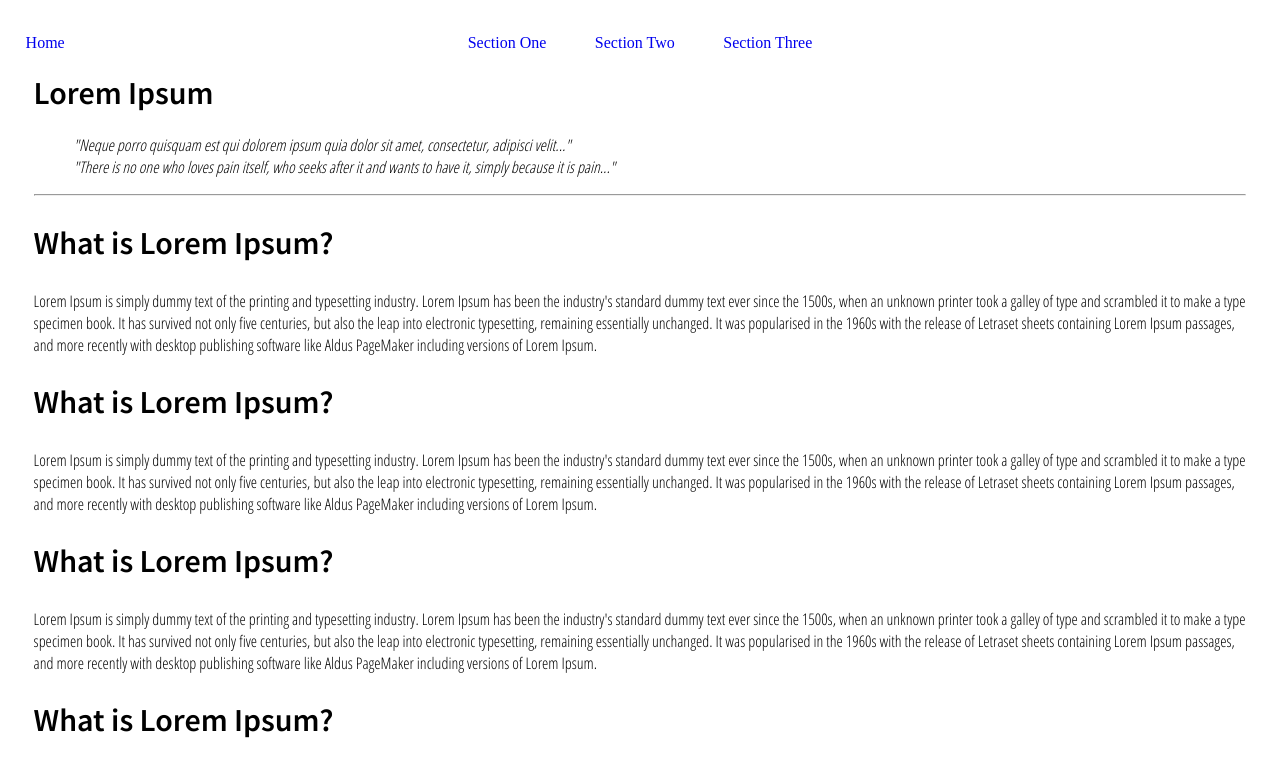
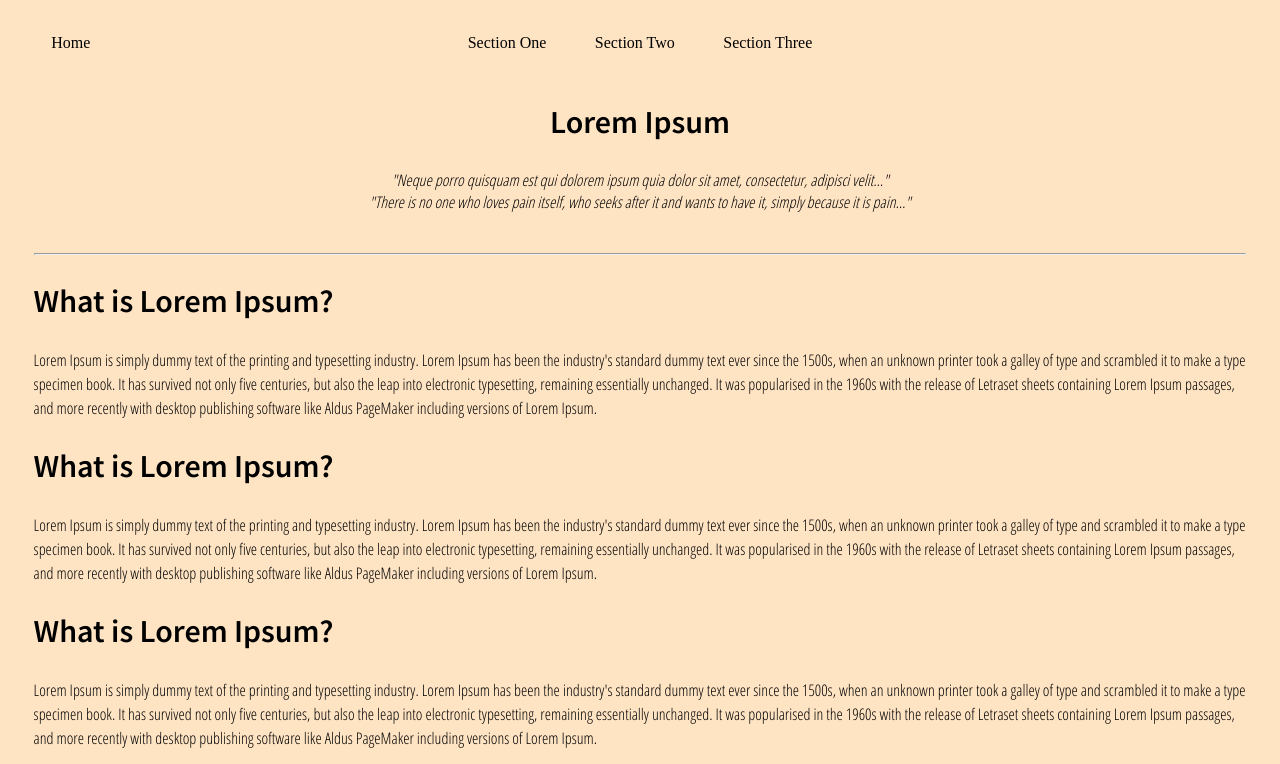
Before and after one commit to BremerDev/Practice, a plain HTML site: page index.html in a window 1280 px wide. Shown: the top 764 px of the page. Drawn offline with Linux system fonts and the light colour scheme.

Commit message:
Finished Product

```diff
--- a/index.html
+++ b/index.html
@@ -19,13 +19,17 @@
                 <a class="navitem" href="#">Section Two</a>
                 <a class="navitem" href="#">Section Three</a>
             </nav>
+
         </header>
 
         <main class="section-one">
-            <h1>Lorem Ipsum</h1>
-            <p><blockquote>"Neque porro quisquam est qui dolorem ipsum quia dolor sit amet, consectetur, adipisci velit..."<br>
-                "There is no one who loves pain itself, who seeks after it and wants to have it, simply because it is pain..."</blockquote></p>
-
+            <article class="title">
+                <h1 class="titleHead">Lorem Ipsum</h1>
+                <p>
+                    <blockquote>"Neque porro quisquam est qui dolorem ipsum quia dolor sit amet, consectetur, adipisci velit..."<br>
+                        "There is no one who loves pain itself, who seeks after it and wants to have it, simply because it is pain..."</blockquote>
+                </p>
+            </article>
 
             <hr>
 
--- a/styles/styles.css
+++ b/styles/styles.css
@@ -6,6 +6,7 @@ font-family: 'Source Sans Pro', sans-serif;
 
 body {
     padding: 2%;
+    background-color: bisque;
 }
 
 h1,h2,h3,h4,h5,h6 {
@@ -16,6 +17,7 @@ h1,h2,h3,h4,h5,h6 {
 
 p {
     font-family: 'Open Sans Condensed', sans-serif;
+    line-height: 1.5;
 }
 
 blockquote {
@@ -25,6 +27,7 @@ blockquote {
 
 a {
     text-decoration: none;
+    color: black;
 }
 
 /* navbar */
@@ -36,9 +39,31 @@ a {
 
 .home {
     position: absolute;
-    left: 2%;
+    left: 4%;
 }
 
 .navitem {
     padding: 0% 2%;
 }
+
+/* main */
+
+.section-one {
+    padding-top: 1.5rem;
+}
+
+.titleHead {
+    text-align: center;
+}
+
+blockquote {
+    text-align: center;
+    padding-bottom: 1.5rem;
+}
+
+/* footer */
+
+.section-three {
+    text-align: center;
+    padding-top: .5rem;
+}
```
Lines whose indentation alone changed are shown as unchanged.
